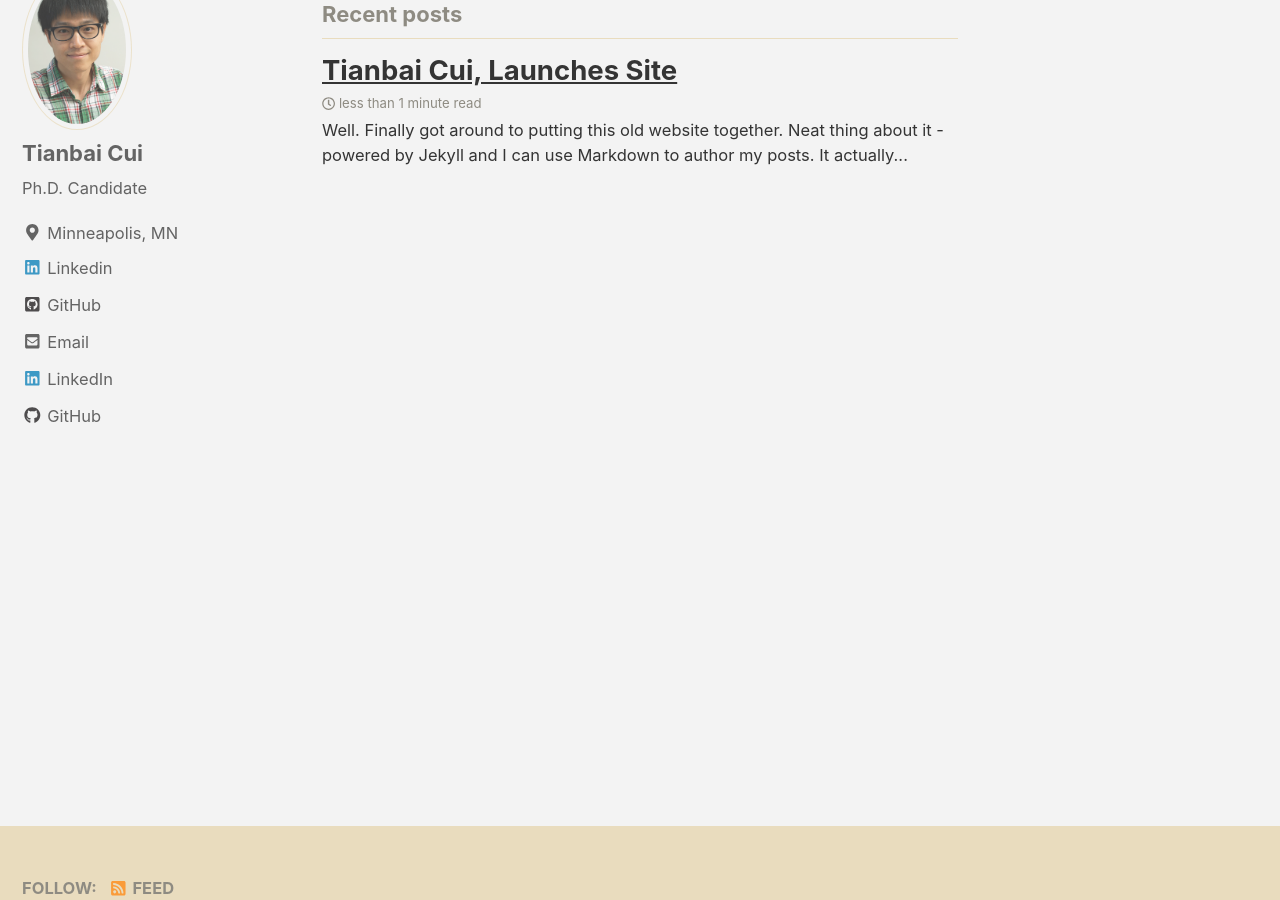
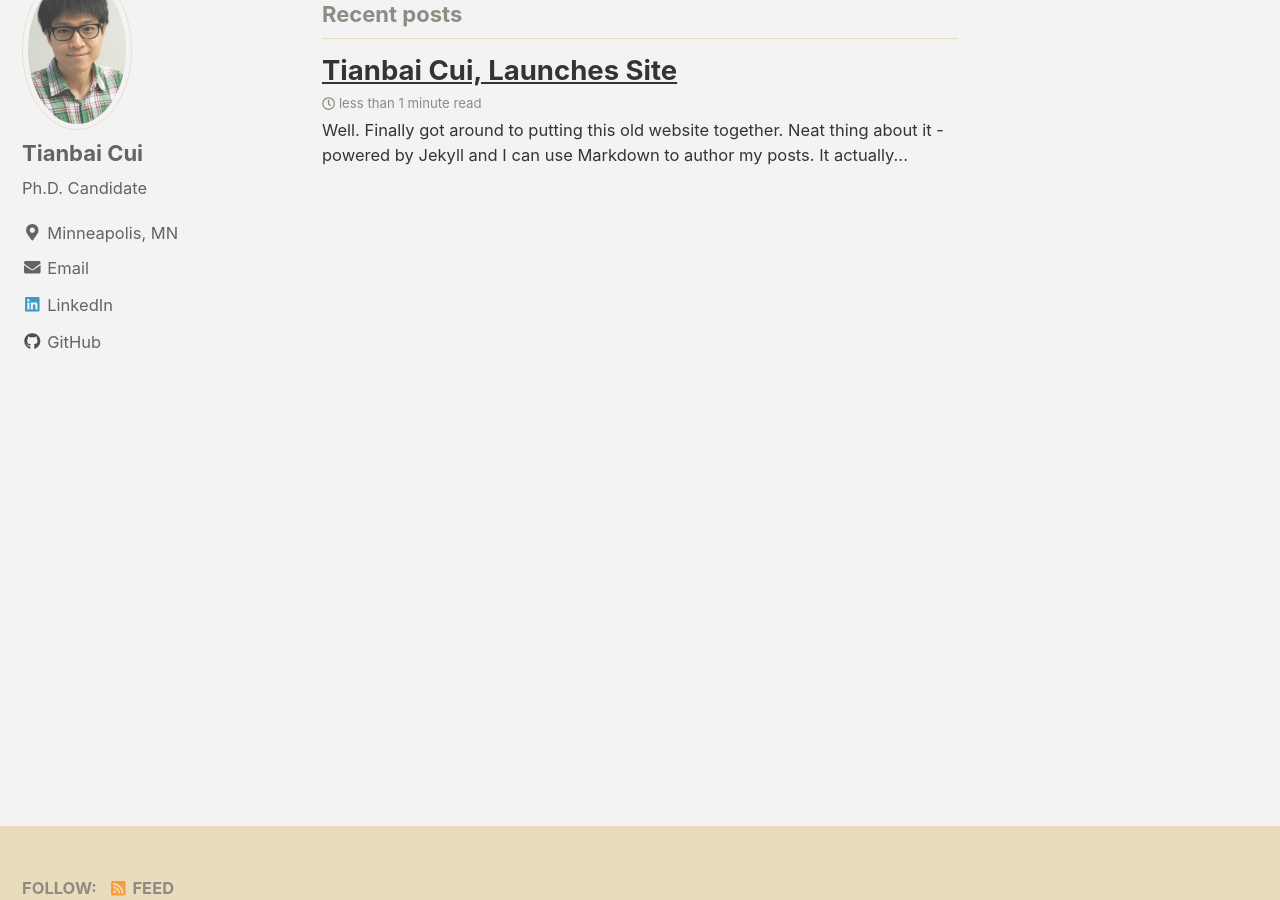
Before and after one commit to TianbaiCui/tianbaicui.github.io, a Jekyll site: the page built from index.html, in a window 1280 px wide and 900 px high, scrolled down 1145 px. Built offline with Jekyll 4.4.1, drawn with Linux system fonts in a browser that asks for light colours; nearby versions of some CDN libraries; the list of posts is cut into pages by our own code.

Commit message:
Modify profile

```diff
--- a/_config.yml
+++ b/_config.yml
@@ -113,7 +113,7 @@ author:
       #url: mailto:tianbaicui@gmail.com
     - label: "Linkedin"
       icon: "fab fa-fw fa-linkedin"
-      url: "https://www.linkedin.com/in/tianbai-cui"
+      #url: "https://www.linkedin.com/in/tianbai-cui"
     - label: "Website"
       icon: "fas fa-fw fa-link"
       # url: "https://your-website.com"
@@ -125,7 +125,7 @@ author:
       # url: "https://facebook.com/"
     - label: "GitHub"
       icon: "fab fa-fw fa-github-square"
-      url: "https://github.com/TianbaiCui"
+      #url: "https://github.com/TianbaiCui"
     - label: "Instagram"
       icon: "fab fa-fw fa-instagram"
       # url: "https://instagram.com/"
--- a/_includes/author-profile.html
+++ b/_includes/author-profile.html
@@ -68,7 +68,7 @@
         <li>
           <a href="mailto:{{ author.email }}">
             <meta itemprop="email" content="{{ author.email }}" />
-            <i class="fas fa-fw fa-envelope-square" aria-hidden="true"></i> {{ site.data.ui-text[site.locale].email_label | default: "Email" }}
+            <i class="fas fa-fw fa-envelope" aria-hidden="true"></i> {{ site.data.ui-text[site.locale].email_label | default: "Email" }}
           </a>
         </li>
       {% endif %}
```
